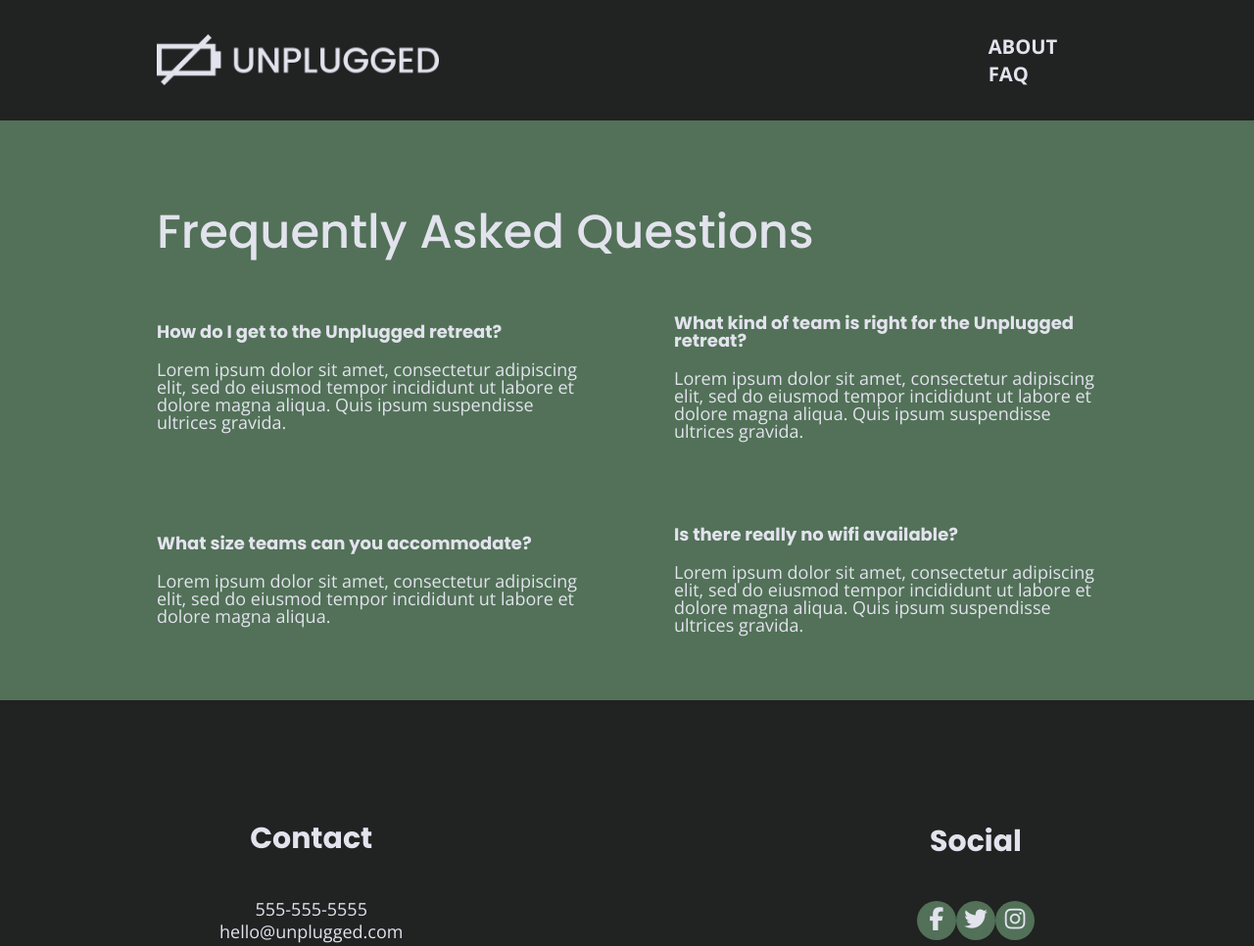
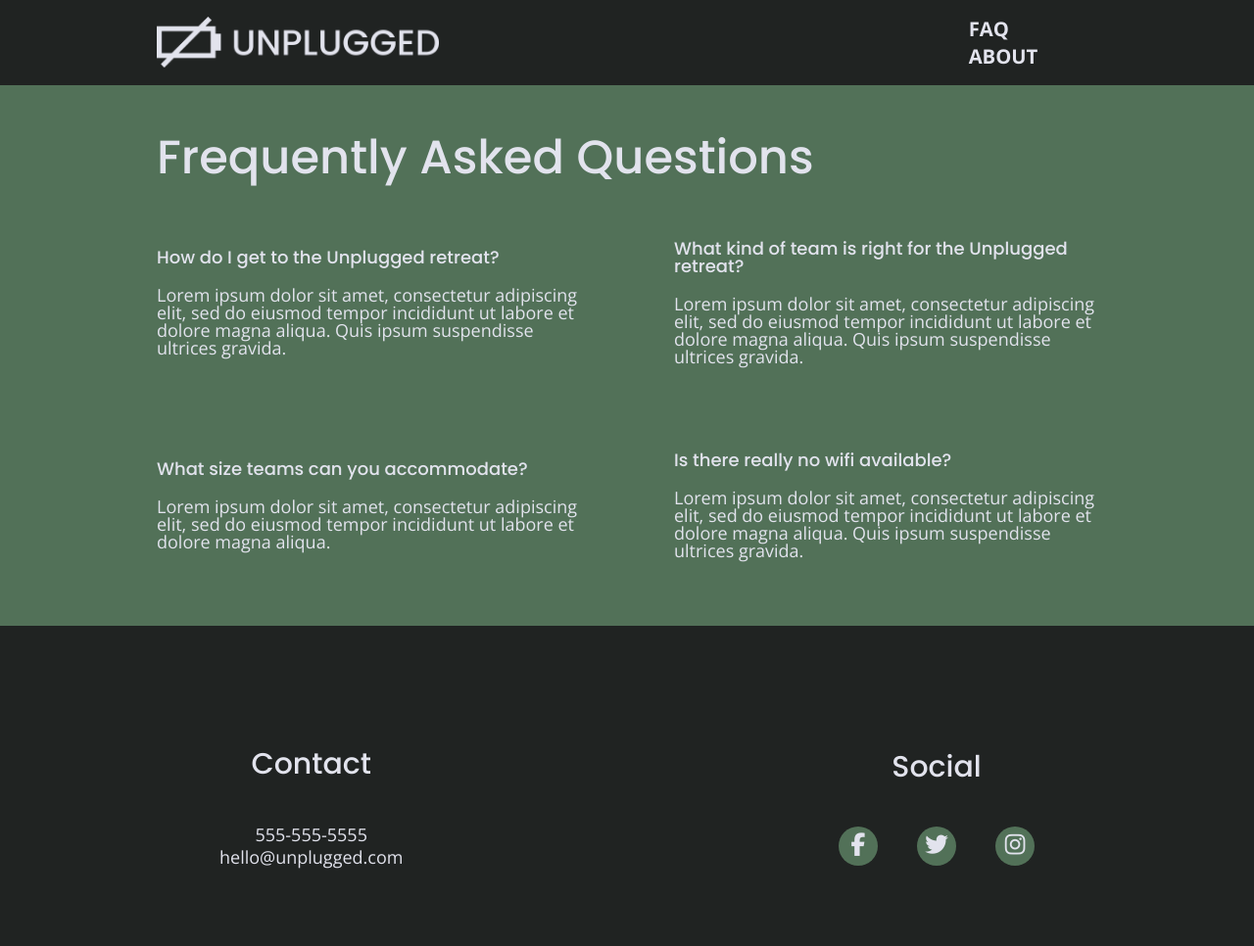
Before and after one commit to saritagarcia/206-unplugged, a website: page faq/index.html in a window 1280 px wide. Shown: the top 966 px of the page at 98% size. Drawn offline with nearby package versions, Linux system fonts and the light colour scheme.

Commit message:
Finished adding CSS

```diff
--- a/css/main.css
+++ b/css/main.css
@@ -102,6 +102,8 @@ body {
 ul,
 ol {
   list-style-type: none;
+  margin: 0;
+  padding: 0;
 }
 
 a {
@@ -113,6 +115,7 @@ h2 {
   font-family: 'Poppins', sans-serif;
   font-size: 1.875em;
   font-weight: 500;
+  margin: 0;
 }
 
 h3,
@@ -120,6 +123,7 @@ h4 {
   font-family: 'Poppins', sans-serif;
   margin: 20px 0;
   font-size: 1.125em;
+  font-weight: 500;
 }
 
 p {
@@ -158,11 +162,11 @@ header {
   padding: 15px 0;
 }
 header .content-wrapper {
+  margin: 0;
   display: flex;
   justify-content: center;
   align-items: center;
   flex-flow: row wrap;
-  margin: 0;
 }
 header figure {
   width: 60%;
@@ -173,24 +177,24 @@ header figure {
 }
 .header-divider {
   background: #3a3a3a;
+  height: 1px;
   width: 100%;
-  height: 1px;
   margin: 10px 0 20px 0;
 }
 header nav {
+  width: 60%;
+  font-size: 1.125em;
+  font-weight: 700;
+  text-transform: uppercase;
   display: flex;
   justify-content: space-around;
   align-items: center;
   flex-flow: row wrap;
-  width: 60%;
-  font-size: 1.125em;
-  font-weight: 700;
-  text-transform: uppercase;
 }
 .header nav ul {
+  width: 100%;
   display: flex;
   justify-content: space-around;
-  width: 100%;
 }
 header nav ul li {
   font-size: 1.125em;
@@ -608,6 +612,10 @@ footer .copyright{
     footer p {
         line-height: 1.285;
     }
+    footer .social-icons {
+      width: 12.5em;
+      justify-content: space-between;
+    }
     footer .copyright {
       width: 100%;
     }
--- a/faq/index.html
+++ b/faq/index.html
@@ -30,8 +30,8 @@
       <div class="header-divider"></div>
       <nav>
         <ul>
-          <li><a href="index.html">About</a></li>
-          <li><a href="../faq/index.html" target="_blank">Faq</a></li>
+          <li><a href="index.html">FAQ</a></li>
+          <li><a href="../faq/index.html" target="_blank">About</a></li>
         </ul>
       </nav>
     </div>
```
Also changed, not shown: about/index.html (+3 -3 lines).
